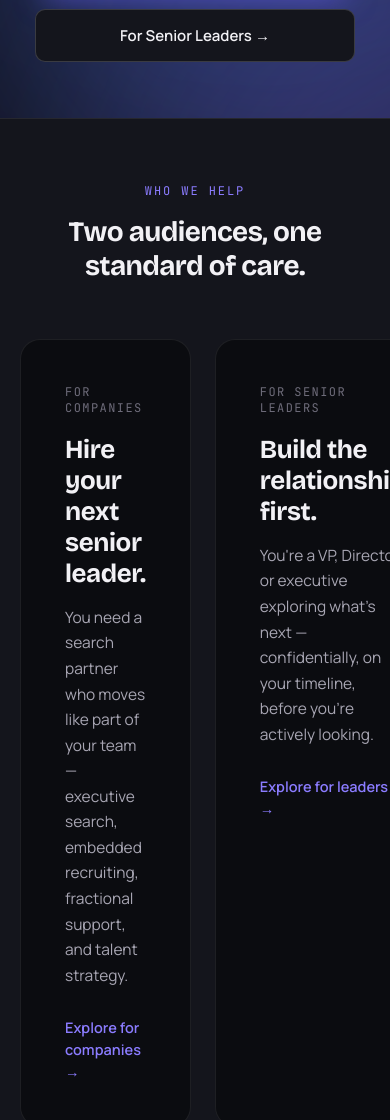
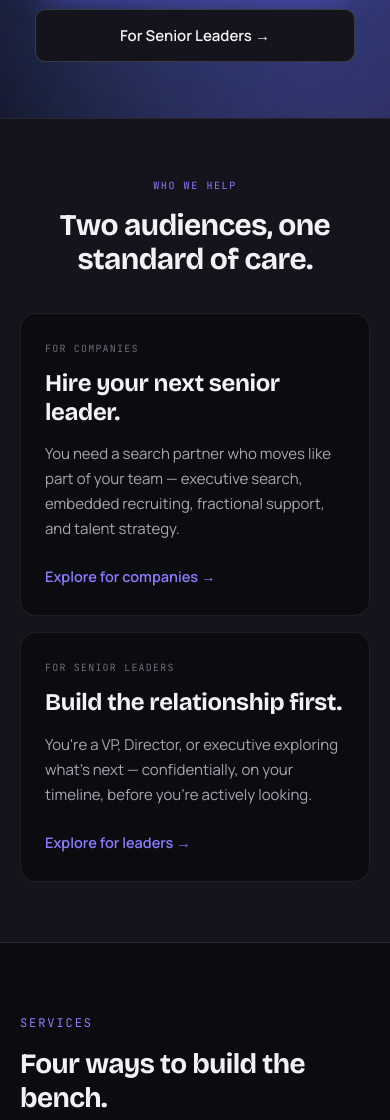
Before and after one commit to IvannaTX/taylor-talent, an Astro site: page / in a window 390 px wide. Shown: the part 557-1677 px from the top of the page. Built offline with nearby package versions, Linux system fonts and the light colour scheme; Astro itself is replaced by a stand-in of ours.

Commit message:
fix mb stats

```diff
--- a/src/components/aurora/StatsRow.astro
+++ b/src/components/aurora/StatsRow.astro
@@ -20,4 +20,16 @@ import { stats } from "../../data/aurora";
   .cell { padding: 32px 24px 8px 0; }
   .value { font-family: "Bricolage Grotesque", sans-serif; font-weight: 700; font-size: 42px; letter-spacing: -.02em; }
   .label { margin-top: 12px; font-size: 13px; line-height: 1.55; color: var(--text-secondary); }
+  @media (max-width: 700px) {
+    .wrap { padding: 56px 20px; }
+    .stats { grid-template-columns: repeat(2, minmax(0, 1fr)); }
+    .cell { min-width: 0; padding: 24px 18px 24px 0; border-bottom: 1px solid var(--border); }
+    .cell:nth-child(even) { padding-right: 0; padding-left: 18px; border-left: 1px solid var(--border); }
+    .value { font-size: clamp(34px, 10vw, 42px); }
+    .label { font-size: 13px; overflow-wrap: anywhere; }
+  }
+  @media (max-width: 360px) {
+    .stats { grid-template-columns: minmax(0, 1fr); }
+    .cell, .cell:nth-child(even) { padding: 22px 0; border-left: 0; }
+  }
 </style>
--- a/src/components/aurora/WhoWeHelp.astro
+++ b/src/components/aurora/WhoWeHelp.astro
@@ -34,4 +34,15 @@
   h3 { font-family: "Bricolage Grotesque", sans-serif; font-weight: 700; font-size: 26px; margin: 0 0 16px; letter-spacing: -.015em; }
   .card p { font-size: 15.5px; line-height: 1.65; color: var(--text-secondary); margin: 0 0 28px; }
   .link { color: var(--accent-solid); font-weight: 600; font-size: 14.5px; }
+  @media (max-width: 700px) {
+    .wrap { padding: 60px 20px; }
+    .head { margin-bottom: 36px; }
+    .eyebrow { font-size: 10px; }
+    h2 { max-width: 14ch; margin-inline: auto; font-size: 30px; line-height: 1.15; }
+    .grid { grid-template-columns: minmax(0, 1fr); gap: 16px; }
+    .card { min-width: 0; padding: 28px 24px; border-radius: 16px; }
+    .tag { margin-bottom: 14px; font-size: 10px; }
+    h3 { font-size: 24px; line-height: 1.2; }
+    .card p { margin-bottom: 24px; font-size: 15px; }
+  }
 </style>
```
